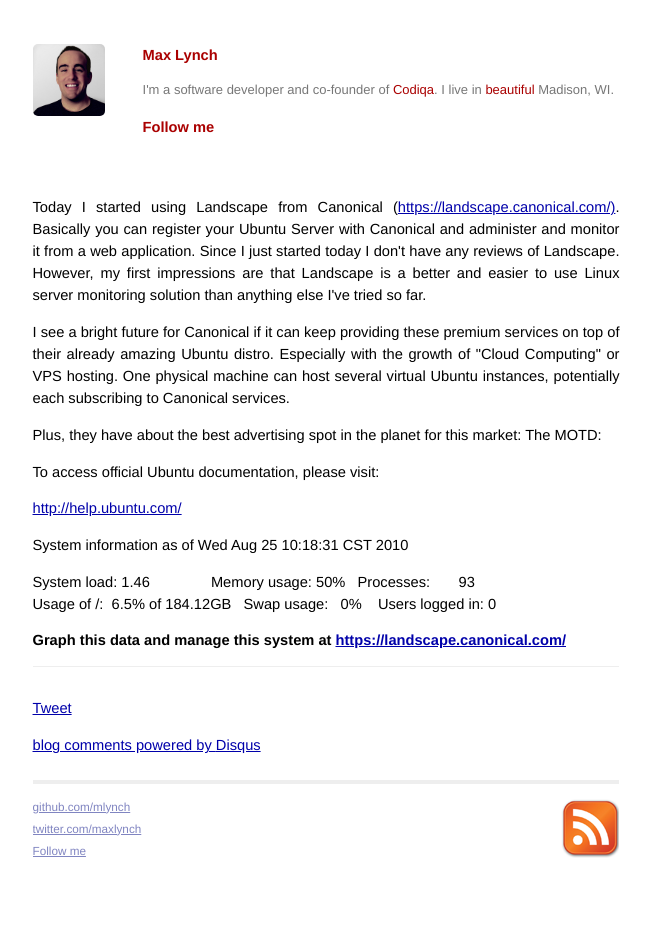
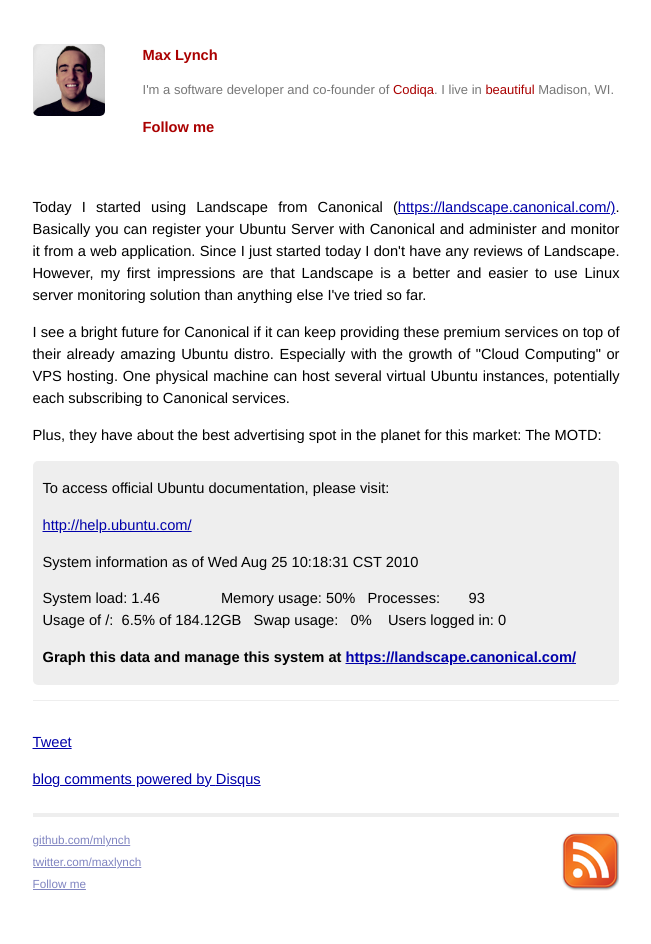
Before and after one commit to mlynch/mlynch.github.com, a Jekyll site: the page built from _posts/2010-08-25-canonical-and-ubuntu.html, in a window 1280 px wide. Shown: the whole page, without its empty margins (314-965 px from the left). Built offline with Jekyll 4.4.1, drawn with Linux system fonts in a browser that asks for light colours; nearby versions of some CDN libraries; Markdown is read by kramdown in place of the engine named in the settings; comment, search, counter and statistics services are not loaded.

Commit message:
Blockquote

```diff
--- a/css/screen.css
+++ b/css/screen.css
@@ -265,3 +265,9 @@ ul.posts {
 .clearfix {
   display: inline-block;
 }
+
+blockquote {
+  background-color: #EEE;
+  padding: 2px 10px;
+  border-radius: 5px;
+}
```
